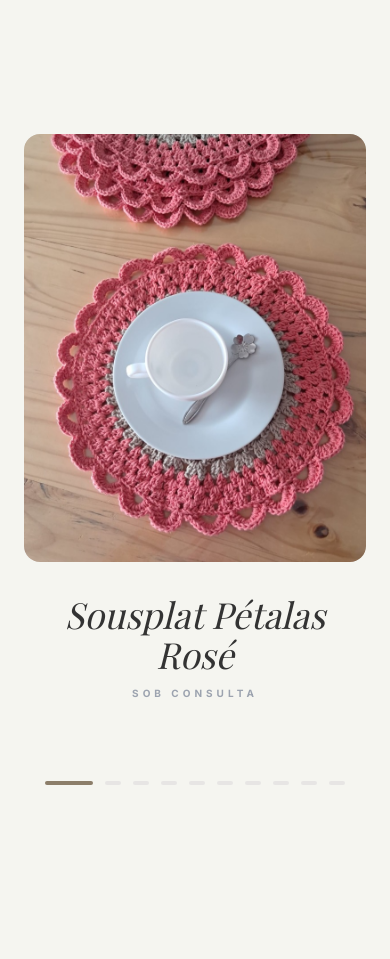
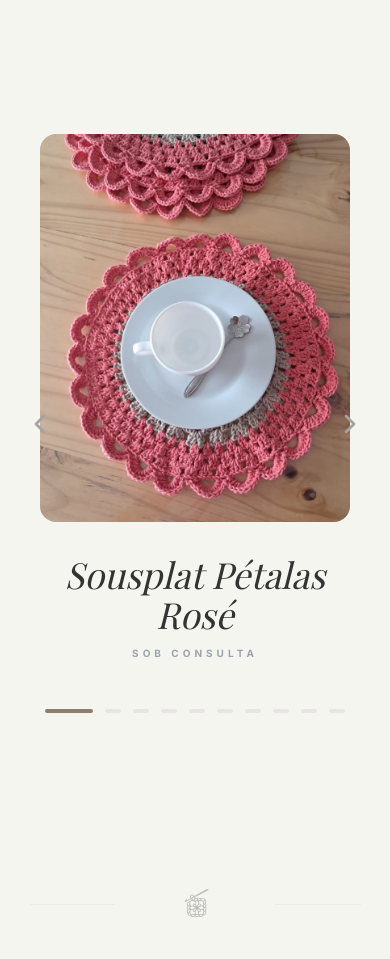
Before and after one commit to tonny-athylla/entre-fio-e-luxo, a React (Vite) app: page / in a window 390 px wide. Shown: the part 3740-4699 px from the top of the page. Built offline with nearby package versions, Linux system fonts and the light colour scheme; a web font is replaced by a local one.

Commit message:
feat: improve mobile gallery experience with arrows and snapping

```diff
--- a/src/components/Gallery.tsx
+++ b/src/components/Gallery.tsx
@@ -149,7 +149,7 @@ const Gallery: React.FC = () => {
       </div>
 
       <div className="relative group/carousel">
-        <div className="overflow-hidden cursor-grab active:cursor-grabbing">
+        <div className="overflow-hidden cursor-grab active:cursor-grabbing px-4 md:px-0">
           <motion.div
             className="flex gap-8 lg:gap-12"
             drag="x"
@@ -157,21 +157,29 @@ const Gallery: React.FC = () => {
             dragElastic={0.1}
             onDragEnd={(_e, { offset, velocity }) => {
               const swipe = offset.x + velocity.x;
-              const threshold = 50; // Sensibilidade do swipe
+              const threshold = 50;
               if (swipe < -threshold) {
                 nextSlide();
               } else if (swipe > threshold) {
                 prevSlide();
               }
             }}
-            animate={{ x: `-${currentIndex * 100}%` }}
+            animate={{
+              x: window.innerWidth < 768
+                ? `-${currentIndex * 100}%`
+                : `-${currentIndex * 100}%`
+            }}
             transition={{ type: "spring", stiffness: 40, damping: 18, mass: 0.8 }}
           >
             {products.map((p) => (
               <motion.article
                 key={p.id}
                 className="flex-none cursor-pointer group"
-                style={{ width: `calc((100% - ${(itemsPerPage - 1) * (window.innerWidth < 1024 ? 32 : 48)}px) / ${itemsPerPage})` }}
+                style={{
+                  width: window.innerWidth < 768
+                    ? "100%"
+                    : `calc((100% - ${(itemsPerPage - 1) * (window.innerWidth < 1024 ? 32 : 48)}px) / ${itemsPerPage})`
+                }}
                 whileHover={{ y: -15 }}
                 transition={{ duration: 0.5, ease: "easeOut" }}
                 onClick={() => setSelectedProduct(p)}
@@ -184,7 +192,6 @@ const Gallery: React.FC = () => {
                     onError={(e) => { e.currentTarget.src = `https://picsum.photos/600/750?random=${p.id}`; }}
                   />
                   <div className="absolute inset-0 bg-black/0 group-hover:bg-black/10 transition-colors duration-700"></div>
-
 
                   <div className="absolute inset-x-0 bottom-0 p-8 flex flex-col justify-end opacity-0 group-hover:opacity-100 translate-y-6 group-hover:translate-y-0 transition-all duration-700">
                     <p className="text-white text-[10px] mb-6 font-light leading-relaxed tracking-wide italic">
@@ -211,19 +218,21 @@ const Gallery: React.FC = () => {
         {/* Navigation Arrows */}
         <button
           onClick={prevSlide}
-          className="absolute top-1/2 -left-12 lg:-left-20 -translate-y-1/2 p-4 text-stone-400 hover:text-primary transition-colors hidden md:block"
+          className="absolute top-1/2 -left-4 md:-left-12 lg:-left-20 -translate-y-1/2 p-4 text-stone-400 hover:text-primary transition-colors z-10"
+          aria-label="Anterior"
         >
-          <ChevronLeft className="w-10 h-10 font-light" />
+          <ChevronLeft className="w-8 h-8 md:w-10 md:h-10 font-light" />
         </button>
         <button
           onClick={nextSlide}
-          className="absolute top-1/2 -right-12 lg:-right-20 -translate-y-1/2 p-4 text-stone-400 hover:text-primary transition-colors hidden md:block"
+          className="absolute top-1/2 -right-4 md:-right-12 lg:-right-20 -translate-y-1/2 p-4 text-stone-400 hover:text-primary transition-colors z-10"
+          aria-label="Próximo"
         >
-          <ChevronRight className="w-10 h-10 font-light" />
+          <ChevronRight className="w-8 h-8 md:w-10 md:h-10 font-light" />
         </button>
 
         {/* Pagination Dots */}
-        <div className="flex justify-center gap-3 mt-20">
+        <div className="flex justify-center gap-3 mt-12 md:mt-20">
           {Array.from({ length: totalPages }).map((_, i) => (
             <button
               key={i}
```
